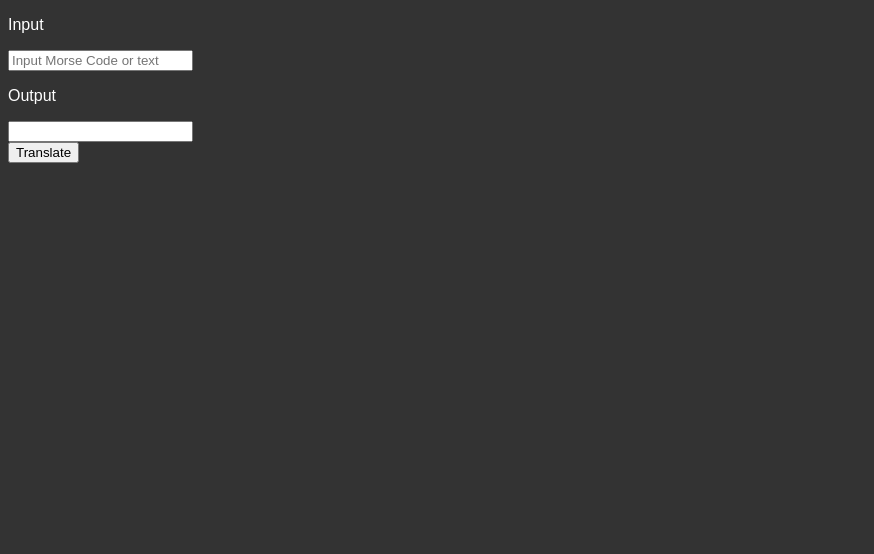
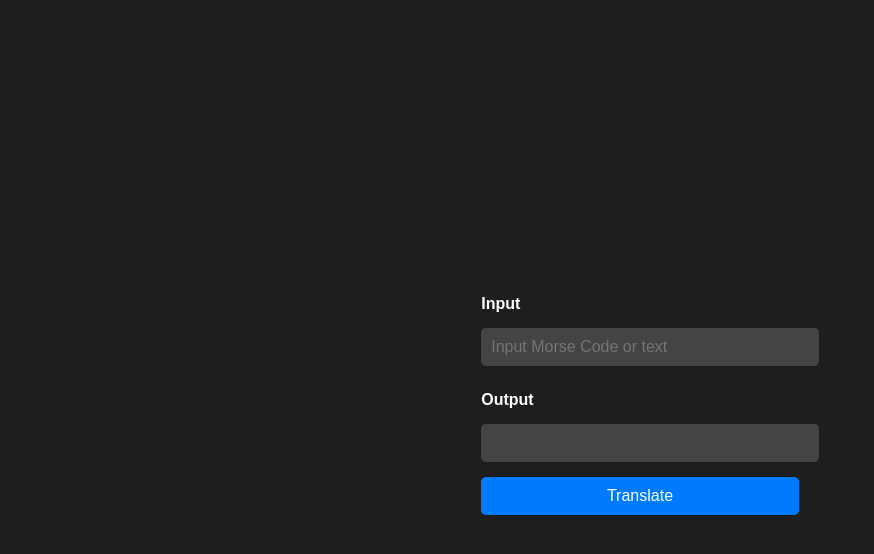
Before and after one commit to Vtolin/morse-translate-js, a plain HTML site: page index.html in a window 1280 px wide. Shown: the whole page, without its empty margins (0-874 px from the left). Drawn offline with Linux system fonts and the light colour scheme.

Commit message:
added files

```diff
--- a/index.html
+++ b/index.html
@@ -5,10 +5,63 @@
     <meta name="viewport" content="width=device-width, initial-scale=1.0">
     <title>Morse code translator</title>
     <style>
-        body{
-            background-color: #333;
+        body {
+            background-color: #1e1e1e;
+            color: #fff;
+            font-family: Arial, sans-serif;
+            display: flex;
+            justify-content: center;
+            align-items: center;
+            height: 100vh;
+            margin: 0;
+        }
+
+        .container {
+            background: #2c2c2c;
+            padding: 20px;
+            border-radius: 10px;
+            box-shadow: 0 4px 10px rgba(0, 0, 0, 0.3);
+            width: 100%;
+            max-width: 400px;
+            text-align: center;
+        }
+
+        p {
+            margin: 10px 0;
+            font-size: 16px;
+            font-weight: bold;
+        }
+
+        input {
+            width: 100%;
+            padding: 10px;
+            margin: 5px 0 15px;
+            border: none;
+            border-radius: 5px;
+            background: #444;
             color: white;
-            font-family: sans-serif;
+            font-size: 16px;
+        }
+
+        input:focus {
+            outline: none;
+            box-shadow: 0 0 5px #007bff;
+        }
+
+        button {
+            width: 100%;
+            padding: 10px;
+            background: #007bff;
+            color: white;
+            font-size: 16px;
+            border: none;
+            border-radius: 5px;
+            cursor: pointer;
+            transition: 0.3s;
+        }
+
+        button:hover {
+            background: #0056b3;
         }
     </style>
 </head>
@@ -17,7 +70,7 @@
         <p>Input</p>
         <input type="text" id="input1" placeholder="Input Morse Code or text">
         <p>Output</p>
-        <input type="text" readonly><br>
+        <input type="text" readonly>
         <button class="translate">Translate</button>
     </div>
 </body>
```
